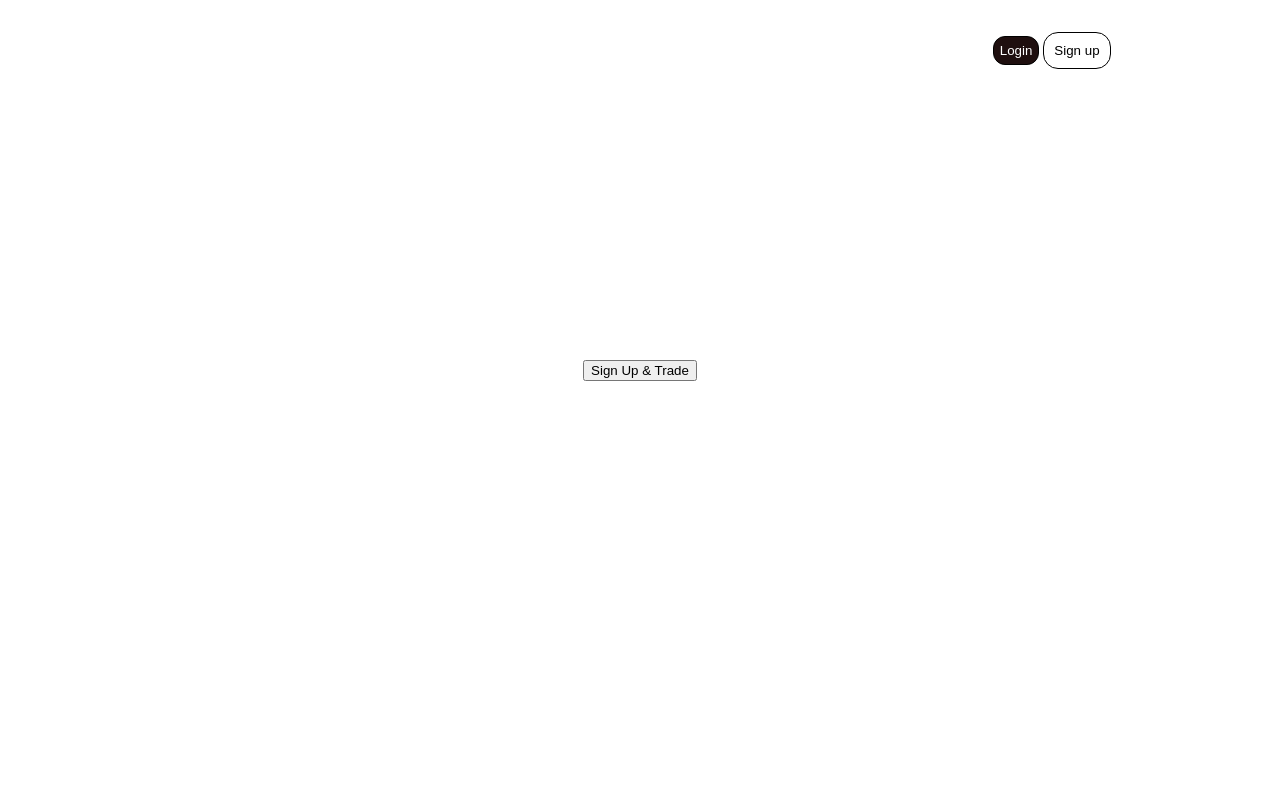
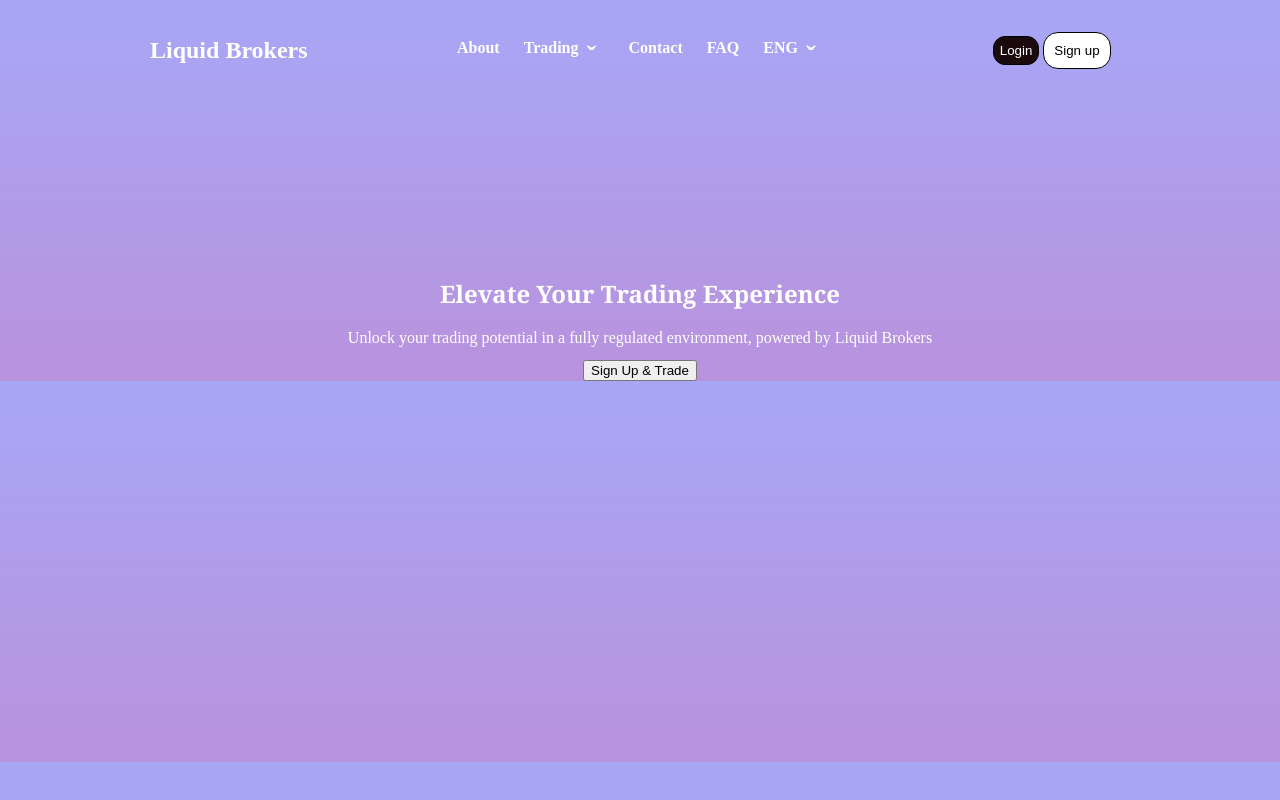
Before and after one commit to mucyoelise/WebProjects, a plain HTML site: page LiqBack/index.html in a window 1280 px wide. Drawn offline with Linux system fonts and the light colour scheme.

Commit message:
first-commit

```diff
--- a/LiqBack/index.html
+++ b/LiqBack/index.html
@@ -6,7 +6,7 @@
     <title>LiQBrokers</title>
     <link rel="stylesheet" href="index.css">
 </head>
-<body background="Images/Liqback-image.jpg">
+<body style="background: linear-gradient(rgb(167, 167, 246),rgb(185, 146, 221));">
     <nav class="navbar-container">
         <div class="navbar-item nav-header">
             <h1>Liquid Brokers</h1>
```
